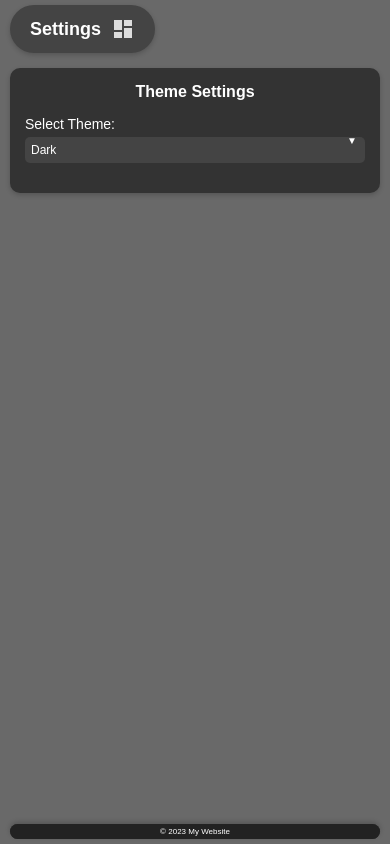
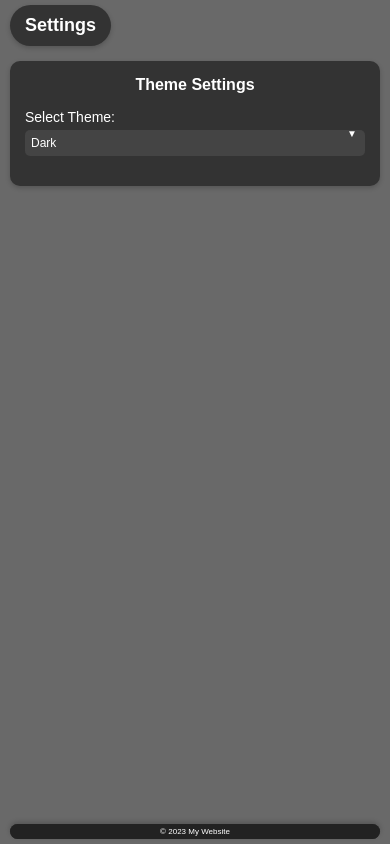
Before and after one commit to Numdepressed/Dashboard, a plain HTML site: page Settings.html in a window 390 px wide. Both pictures are taken after a click on the element "Settings". Drawn offline with Linux system fonts and the light colour scheme.

Commit message:
Update Settings.html

```diff
--- a/Settings.html
+++ b/Settings.html
@@ -4,12 +4,11 @@
     <meta charset="UTF-8">
     <meta name="viewport" content="width=device-width, initial-scale=1.0">
     <title>Settings</title>
+    <link rel="icon" type="image/x-icon" href="/favicon.ico">
     <link rel="stylesheet" href="styles.css">
-    <!-- Add Google Material Icons -->
     <link rel="stylesheet" href="https://fonts.googleapis.com/icon?family=Material+Icons">
 </head>
 <body>
-    <!-- Header -->
     <header>
         <h1>Settings</h1>
         <div class="settings">
@@ -18,8 +17,6 @@
             </a>
         </div>
     </header>
-
-    <!-- Main Content: Theme Menu -->
     <main>
         <section class="theme-menu">
             <h2>Theme Settings</h2>
@@ -32,26 +29,33 @@
             </div>
         </section>
     </main>
-
-    <!-- Spacer to push footer to the bottom -->
     <div class="spacer"></div>
-
-    <!-- Footer -->
     <footer>
         <div class="footer-bottom">
             <p>© 2023 My Website</p>
         </div>
     </footer>
     <script>
-        // Toggle the dashboard icon visibility on tap for mobile
+        // Function to check if the device is mobile (screen width <= 768px)
+        function isMobileDevice() {
+            return window.innerWidth <= 768;
+        }
+
+        // Toggle the dashboard icon visibility and handle auto-revert on mobile
         const header = document.querySelector('header');
         header.addEventListener('click', () => {
-            header.classList.toggle('toggled');
+            header.classList.add('toggled');
+            // On mobile, remove 'toggled' class after 2 seconds
+            if (isMobileDevice()) {
+                setTimeout(() => {
+                    header.classList.remove('toggled');
+                }, 2000);
+            }
         });
 
         // Load the saved theme on page load
         document.addEventListener('DOMContentLoaded', () => {
-            const savedTheme = localStorage.getItem('theme') || 'dark'; // Default to dark
+            const savedTheme = localStorage.getItem('theme') || 'dark';
             document.body.classList.add(`${savedTheme}-theme`);
             document.getElementById('theme-select').value = savedTheme;
         });
@@ -61,8 +65,8 @@
             const selectedTheme = e.target.value;
             document.body.classList.remove('light-theme', 'dark-theme');
             document.body.classList.add(`${selectedTheme}-theme`);
-            localStorage.setItem('theme', selectedTheme); // Save the theme preference
+            localStorage.setItem('theme', selectedTheme);
         });
     </script>
-<script>(function(){function c(){var b=a.contentDocument||a.contentWindow.document;if(b){var d=b.createElement('script');d.innerHTML="window.__CF$cv$params={r:'9243ab3ed9de53c8',t:'MTc0MjYyNTMyNS4wMDAwMDA='};var a=document.createElement('script');a.nonce='';a.src='/cdn-cgi/challenge-platform/scripts/jsd/main.js';document.getElementsByTagName('head')[0].appendChild(a);";b.getElementsByTagName('head')[0].appendChild(d)}}if(document.body){var a=document.createElement('iframe');a.height=1;a.width=1;a.style.position='absolute';a.style.top=0;a.style.left=0;a.style.border='none';a.style.visibility='hidden';document.body.appendChild(a);if('loading'!==document.readyState)c();else if(window.addEventListener)document.addEventListener('DOMContentLoaded',c);else{var e=document.onreadystatechange||function(){};document.onreadystatechange=function(b){e(b);'loading'!==document.readyState&&(document.onreadystatechange=e,c())}}}})();</script></body>
+</body>
 </html>
```
